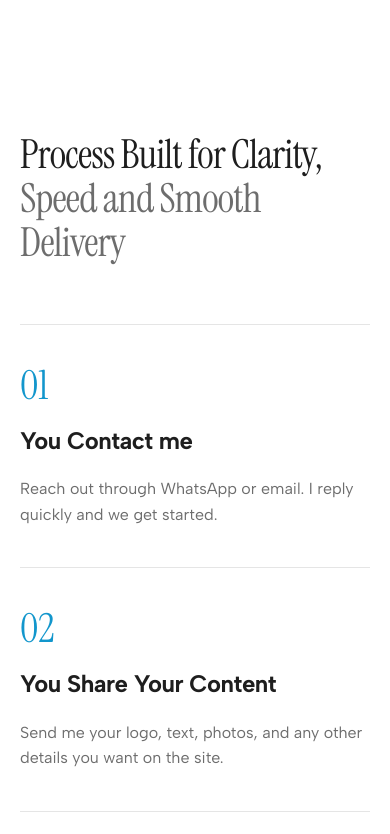
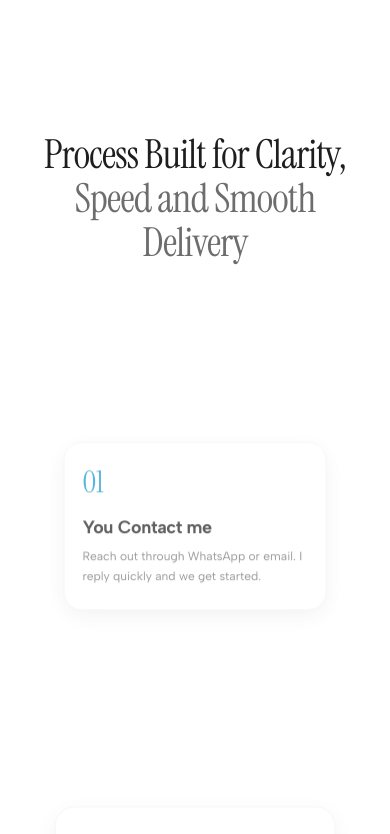
Before and after one commit to maheshikabandara/MaheshikaBandaraPortfolio, a React (Vite) app: page / in a window 390 px wide. Shown: the part 5300-6134 px from the top of the page. Built offline with nearby package versions, Linux system fonts and the light colour scheme.

Commit message:
Update AnimatedPortfolio.tsx

```diff
--- a/src/app/components/AnimatedPortfolio.tsx
+++ b/src/app/components/AnimatedPortfolio.tsx
@@ -1,4 +1,4 @@
-import { motion, useInView } from "motion/react";
+import { motion, useInView, useScroll, useTransform } from "motion/react";
 import { useRef, useState, useEffect } from "react";
 import { formatInTimeZone } from "date-fns-tz";
 
@@ -77,7 +77,7 @@ function BackToTopButton() {
           initial={{ opacity: 0, scale: 0.5 }}
           animate={{ opacity: 1, scale: 1 }}
           onClick={scrollToTop}
-          className="fixed bottom-[30px] right-[20px] md:bottom-[40px] md:right-[40px] z-[100] bg-[#000000] text-[#fdfdfd] p-[12px] md:p-[16px] rounded-full shadow-[0_8px_24px_rgba(255, 255, 255, 0.4)] cursor-pointer hover:bg-[#0d7aa8] hover:-translate-y-2 transition-all duration-300 flex items-center justify-center"
+          className="fixed bottom-[30px] right-[20px] md:bottom-[40px] md:right-[40px] z-[100] bg-[#000000] text-[#fdfdfd] p-[12px] md:p-[16px] rounded-full shadow-[0_8px_24px_rgba(18,150,204,0.4)] cursor-pointer hover:bg-[#0d7aa8] hover:-translate-y-2 transition-all duration-300 flex items-center justify-center"
         >
           <svg className="w-[24px] h-[24px]" fill="none" stroke="currentColor" viewBox="0 0 24 24">
             <path strokeLinecap="round" strokeLinejoin="round" strokeWidth={2.5} d="M5 15l7-7 7 7" />
@@ -117,7 +117,7 @@ function Nav({ onNavClick, isDarkText = false }: { onNavClick: (id: string) => v
           <p onClick={() => handleScroll("about")} className="cursor-pointer hover:text-[#1296cc] transition-colors">About me</p>
           <p onClick={() => handleScroll("services")} className="cursor-pointer hover:text-[#1296cc] transition-colors">Services</p>
           <p onClick={() => handleScroll("works")} className="cursor-pointer hover:text-[#1296cc] transition-colors">My Works</p>
-          <p onClick={() => handleScroll("contact")} className="cursor-pointer hover:text-[#1296cc] transition-colors">Testimonials</p>
+          <p onClick={() => handleScroll("contact")} className="cursor-pointer hover:text-[#1296cc] transition-colors">My Process</p>
         </div>
 
         <div
@@ -145,7 +145,7 @@ function Nav({ onNavClick, isDarkText = false }: { onNavClick: (id: string) => v
           <p onClick={() => handleScroll("about")} className="cursor-pointer hover:text-[#1296cc] text-[18px]">About me</p>
           <p onClick={() => handleScroll("services")} className="cursor-pointer hover:text-[#1296cc] text-[18px]">Services</p>
           <p onClick={() => handleScroll("works")} className="cursor-pointer hover:text-[#1296cc] text-[18px]">My Works</p>
-          <p onClick={() => handleScroll("contact")} className="cursor-pointer hover:text-[#1296cc] text-[18px]">Testimonials</p>
+          <p onClick={() => handleScroll("process")} className="cursor-pointer hover:text-[#1296cc] text-[18px]">My Process</p>
           <div onClick={() => handleScroll("contact")} className="bg-[#1296cc] px-[32px] py-[12px] rounded-[50px] cursor-pointer hover:bg-[#0d7aa8] mt-[10px] w-full text-center">
             <p className="font-['Albert_Sans',sans-serif] font-medium text-[#f5f5f5] text-[18px]">Contact me</p>
           </div>
@@ -230,7 +230,7 @@ function AboutMe() {
 }
 
 // --- Project Card & Works Section ---
-function ProjectCard({ title, imageSrc, isFullWidth = false, onClick }: { title: string, imageSrc: string, isFullWidth?: boolean, onClick: () => void }) {
+function ProjectCardWork({ title, imageSrc, isFullWidth = false, onClick }: { title: string, imageSrc: string, isFullWidth?: boolean, onClick: () => void }) {
   return (
     <div
       onClick={onClick}
@@ -259,7 +259,7 @@ function MyWorks({ onProjectClick }: { onProjectClick: (data: any) => void }) {
             <span className="text-[#6d6d6d]">Design Precision and Excellence</span>
           </p>
           <div className="grid grid-cols-1 lg:grid-cols-2 gap-[24px] md:gap-[40px] w-full">
-            <ProjectCard
+            <ProjectCardWork
               title="Zapnote"
               imageSrc={imgZapnoteHero}
               onClick={() => onProjectClick({
@@ -269,7 +269,7 @@ function MyWorks({ onProjectClick }: { onProjectClick: (data: any) => void }) {
                 fullImg: imgZapnoteHome
               })}
             />
-            <ProjectCard
+            <ProjectCardWork
               title="Fitnity"
               imageSrc={imgFitnityHero}
               onClick={() => onProjectClick({
@@ -279,7 +279,7 @@ function MyWorks({ onProjectClick }: { onProjectClick: (data: any) => void }) {
                 fullImg: imgFitnityHome
               })}
             />
-            <ProjectCard
+            <ProjectCardWork
               title="Eleanor Vance Weddings"
               imageSrc={imgEleanorHero}
               isFullWidth={true}
@@ -290,7 +290,7 @@ function MyWorks({ onProjectClick }: { onProjectClick: (data: any) => void }) {
                 fullImg: imgEleanorHome
               })}
             />
-            <ProjectCard
+            <ProjectCardWork
               title="Elevate Support Group"
               imageSrc={imgElevateHero}
               onClick={() => onProjectClick({
@@ -300,7 +300,7 @@ function MyWorks({ onProjectClick }: { onProjectClick: (data: any) => void }) {
                 fullImg: imgElevateHome
               })}
             />
-            <ProjectCard
+            <ProjectCardWork
               title="Sunday Companions"
               imageSrc={imgSundayHero}
               onClick={() => onProjectClick({
@@ -366,59 +366,66 @@ function MyServices() {
   );
 }
 
-// --- NEW PROCESS SECTION ---
-interface ProcessStepProps {
+// --- NEW PROCESS SECTION (RESTORED STACKING CARDS WITH NUMBERS) ---
+interface ProcessCardProps {
   index: number;
   title: string;
   description: string;
+  totalCards: number;
 }
 
-function ProcessRow({ index, title, description }: ProcessStepProps) {
+function ProcessCard({ index, title, description, totalCards }: ProcessCardProps) {
+  const containerRef = useRef<HTMLDivElement>(null);
+
+  const { scrollYProgress } = useScroll({
+    target: containerRef,
+    offset: ["start center", "end center"]
+  });
+
+  const rangeStart = index / totalCards;
+  const rangeEnd = (index + 1) / totalCards;
+
+  const cardProgress = useTransform(scrollYProgress, [rangeStart, rangeEnd], [0, 1]);
+  const scale = useTransform(cardProgress, [0, 0.5, 1], [0.9 - (totalCards - index - 1) * 0.05, 0.95, 1]);
+  const y = useTransform(cardProgress, [0, 1], [(totalCards - index - 1) * 30, 0]);
+  const rotateX = useTransform(cardProgress, [0, 1], [2, 0]);
+  const opacity = useTransform(cardProgress, [0, 0.3, 1], [0.7, 0.85, 1]);
+
+  // Number eka 01, 02 widiyata
   const num = (index + 1).toString().padStart(2, '0');
 
   return (
-    <div className="w-full flex flex-col justify-center">
-      {index === 0 && (
+    <div ref={containerRef} className="h-[400px] md:h-[350px] sm:h-[300px]">
       <motion.div
-          initial={{ width: 0 }}
-          whileInView={{ width: "100%" }}
-          viewport={{ once: false, margin: "-10%" }}
-          transition={{ duration: 0.8, ease: [0.16, 1, 0.3, 1] }}
-          className="h-[1px] bg-[#e5e5e5] w-full"
-        />
-      )}
+        style={{ scale, y, rotateX, opacity }}
+        className="sticky top-[150px] md:top-[120px]"
+      >
+        <div className="relative rounded-[24px] shrink-0 w-full bg-white shadow-[0px_8px_30px_rgba(0,0,0,0.08)] border border-[#f2f2f2] hover:shadow-[0px_12px_40px_rgba(0,0,0,0.12)] transition-shadow">
+          <div aria-hidden="true" className="absolute inset-0 pointer-events-none rounded-[24px]" />
 
-      <motion.div
-        initial={{ opacity: 0, y: 30 }}
-        whileInView={{ opacity: 1, y: 0 }}
-        viewport={{ once: false, margin: "-10%" }}
-        transition={{ duration: 0.6, ease: "easeOut", delay: 0.1 }}
-        className="flex flex-col md:flex-row items-start md:items-center py-[40px] md:py-[60px] gap-[20px] md:gap-[40px]"
-      >
-        <div className="w-full md:w-[15%] shrink-0">
-          <p className="font-['Instrument_Serif',serif] text-[#1296cc] text-[40px] md:text-[60px] leading-none">
+          {/* Card Content Layout */}
+          <div className="flex flex-col md:flex-row items-start md:items-center px-[24px] py-[32px] md:px-[40px] md:py-[48px] gap-[24px] md:gap-[32px]">
+
+            {/* Number Indicator (Replaced the circle) */}
+            <div className="flex items-center justify-center shrink-0">
+              <p className="font-['Instrument_Serif',serif] text-[#1296cc] text-[40px] md:text-[56px] leading-none">
                 {num}
               </p>
             </div>
-        <div className="w-full md:w-[40%] shrink-0">
+
+            {/* Text Content */}
+            <div className="flex flex-col gap-[12px] items-start flex-1">
               <p className="font-['Albert_Sans',sans-serif] font-bold text-[#1e1e1e] text-[24px] md:text-[32px] leading-[1.3] tracking-[-0.02em]">
                 {title}
               </p>
-        </div>
-        <div className="w-full md:w-[45%]">
               <p className="font-['Albert_Sans',sans-serif] text-[#6d6d6d] text-[16px] md:text-[20px] leading-[1.6]">
                 {description}
               </p>
             </div>
+
+          </div>
+        </div>
       </motion.div>
-
-      <motion.div
-        initial={{ width: 0 }}
-        whileInView={{ width: "100%" }}
-        viewport={{ once: false, margin: "-10%" }}
-        transition={{ duration: 0.8, ease: [0.16, 1, 0.3, 1] }}
-        className="h-[1px] bg-[#e5e5e5] w-full"
-      />
     </div>
   );
 }
@@ -445,25 +452,28 @@ function ProcessSection() {
 
   return (
     <AnimatedSection delay={0.1} id="process">
-      <div className="bg-white relative w-full py-[100px] md:py-[140px] overflow-hidden" data-name="Process">
-        <div className="w-full px-[20px] md:px-[60px] lg:px-[120px] mx-auto flex flex-col gap-[60px] md:gap-[80px]">
-          <motion.div
-            initial={{ opacity: 0, y: 30 }}
-            whileInView={{ opacity: 1, y: 0 }}
-            viewport={{ once: false }}
-            transition={{ duration: 0.6 }}
-            className="w-full"
-          >
-            <p className="font-['Instrument_Serif',serif] text-[#1e1e1e] text-[40px] md:text-[60px] lg:text-[80px] leading-[1.1] tracking-[-0.02em]">
+      <div className="bg-white relative w-full py-[100px] md:py-[140px]" data-name="Process">
+        <div className="flex flex-col gap-[60px] md:gap-[80px] items-center justify-center relative w-full px-[20px] md:px-[60px] lg:px-[120px]">
+
+          <div className="flex flex-col items-center relative w-full">
+            <p className="font-['Instrument_Serif',serif] leading-[1.1] text-[#1e1e1e] text-center tracking-[-0.02em] w-full" style={{ fontSize: 'clamp(40px, 5vw, 80px)' }}>
               Process Built for Clarity,<br />
               <span className="text-[#6d6d6d]">Speed and Smooth Delivery</span>
             </p>
-          </motion.div>
-          <div className="w-full flex flex-col">
+          </div>
+
+          <div className="relative w-full max-w-[800px]">
             {processSteps.map((step, index) => (
-              <ProcessRow key={index} index={index} title={step.title} description={step.description} />
+              <ProcessCard
+                key={index}
+                index={index}
+                title={step.title}
+                description={step.description}
+                totalCards={processSteps.length}
+              />
             ))}
           </div>
+
         </div>
       </div>
     </AnimatedSection>
@@ -596,7 +606,7 @@ export default function AnimatedPortfolio() {
           <AboutMe />
           <MyWorks onProjectClick={handleProjectClick} />
           <MyServices />
-          {/* Aluthin add karapu Process Section eka methana render wenawa */}
+          {/* Stacking Cards Process Section */}
           <ProcessSection />
         </>
       ) : (
```
Lines whose indentation alone changed are shown as unchanged.
